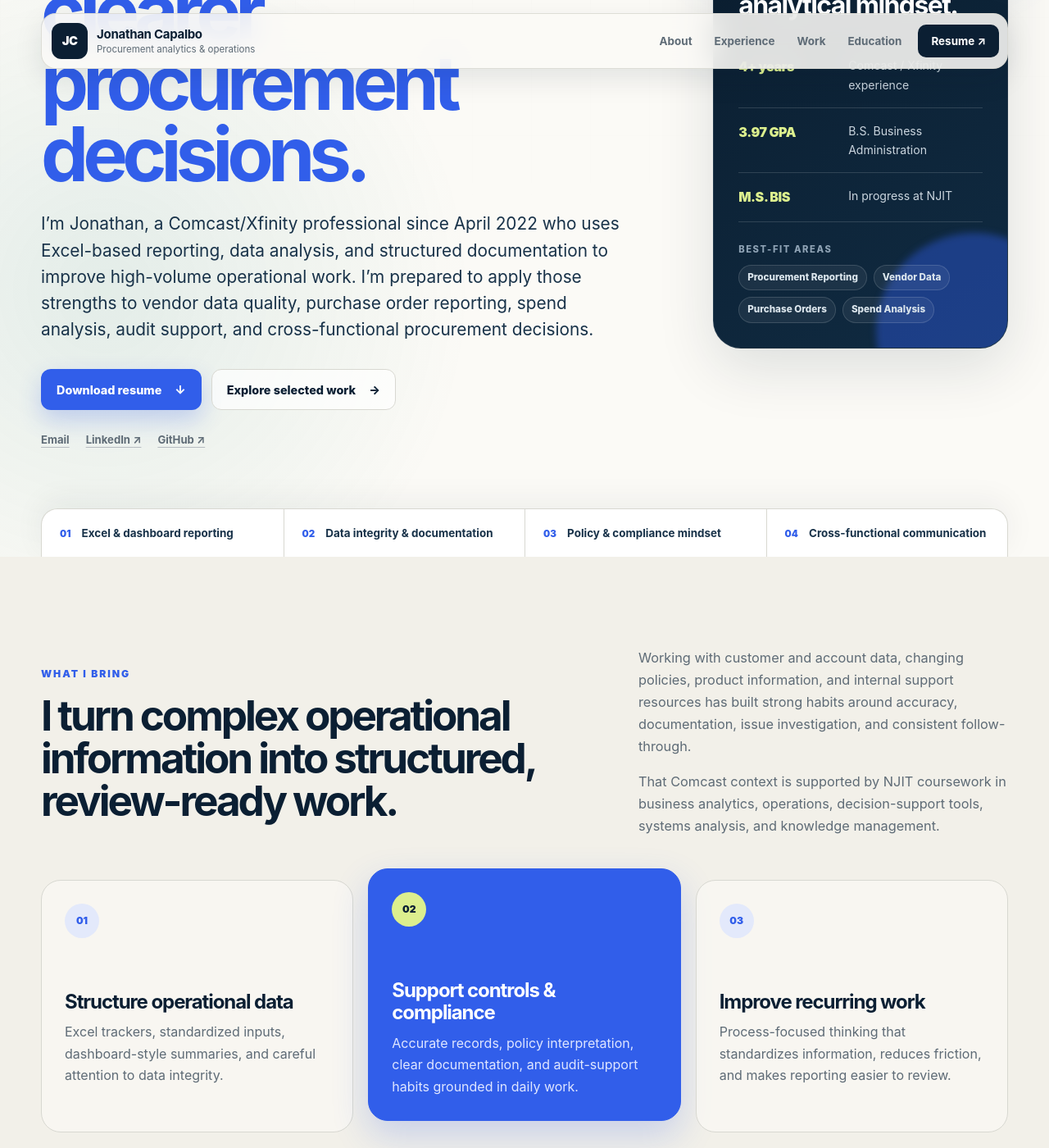
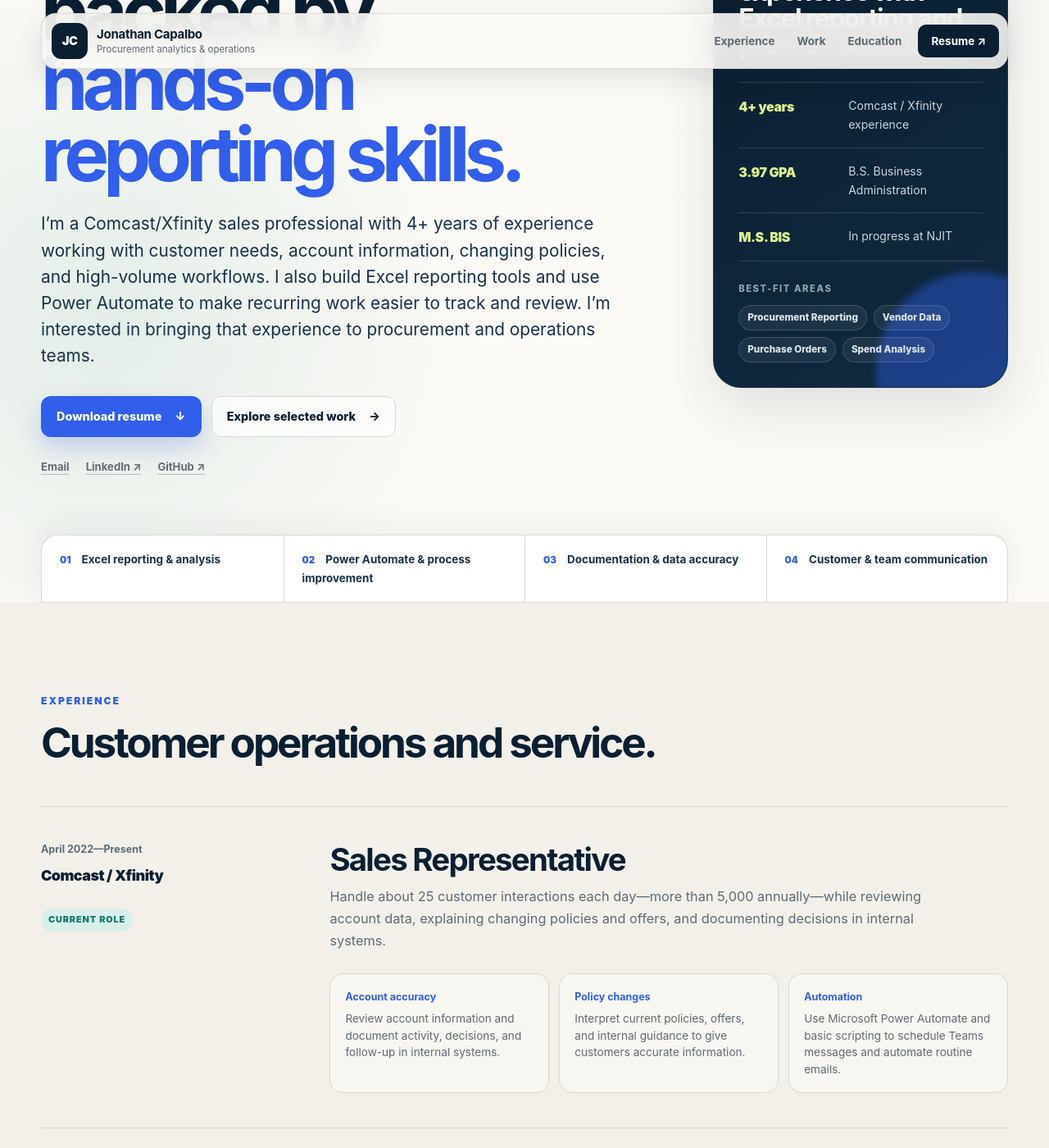
Before and after one commit to jon314159/JonathanCapalbo.me, a Jekyll site: the page index.html, which Jekyll copies as it is, in a window 1280 px wide and 1400 px high, scrolled down 483 px. Shown: the whole window at 82% size. Built offline with Jekyll 4.4.1, drawn with Linux system fonts in a browser that asks for light colours; some of the changed text lies outside the part shown.

Commit message:
Simplify portfolio copy and remove repetitive content

```diff
--- a/index.html
+++ b/index.html
@@ -4,15 +4,15 @@
     <meta charset="UTF-8" />
     <meta name="viewport" content="width=device-width, initial-scale=1.0" />
     <title>Jonathan Capalbo | Procurement Analytics &amp; Operations</title>
-    <meta name="description" content="Comcast operations professional with 4+ years of Xfinity experience and strengths in Excel analytics, vendor data quality, purchase order reporting, spend analysis, and process improvement." />
+    <meta name="description" content="Comcast/Xfinity professional with 4+ years of operations experience, Excel reporting skills, Power Automate experience, and NJIT education in business analytics and information systems." />
     <meta name="theme-color" content="#0b1f33" />
     <meta property="og:title" content="Jonathan Capalbo | Procurement Analytics &amp; Operations" />
-    <meta property="og:description" content="Comcast operational knowledge translated into procurement reporting, vendor data quality, purchase order analysis, spend analysis, and clearer decisions." />
+    <meta property="og:description" content="Four years of Comcast/Xfinity operations experience, hands-on Excel reporting, process automation, and an NJIT business and information systems education." />
     <meta property="og:type" content="website" />
     <meta property="og:url" content="https://jonathancapalbo.me/" />
     <link rel="canonical" href="https://jonathancapalbo.me/" />
     <link rel="icon" href="favicon.svg" type="image/svg+xml" />
-    <link rel="stylesheet" href="assets/css/style.css?v=27" />
+    <link rel="stylesheet" href="assets/css/style.css?v=28" />
   </head>
   <body>
     <a class="skip-link" href="#main-content">Skip to content</a>
@@ -36,9 +35,9 @@
       <div class="hero-shell">
         <div class="hero-copy">
           <p class="availability"><span aria-hidden="true"></span>Targeting procurement analyst opportunities</p>
-          <p class="eyebrow">Comcast knowledge. Analytical execution.</p>
-          <h1>Bringing frontline operations into <em>clearer procurement decisions.</em></h1>
-          <p class="hero-summary">I’m Jonathan, a Comcast/Xfinity professional since April 2022 who uses Excel-based reporting, data analysis, and structured documentation to improve high-volume operational work. I’m prepared to apply those strengths to vendor data quality, purchase order reporting, spend analysis, audit support, and cross-functional procurement decisions.</p>
+          <p class="eyebrow">Comcast operations · Excel reporting · Process improvement</p>
+          <h1>Operations experience backed by <em>hands-on reporting skills.</em></h1>
+          <p class="hero-summary">I’m a Comcast/Xfinity sales professional with 4+ years of experience working with customer needs, account information, changing policies, and high-volume workflows. I also build Excel reporting tools and use Power Automate to make recurring work easier to track and review. I’m interested in bringing that experience to procurement and operations teams.</p>
 
           <div class="button-row">
             <a class="button button-primary" href="resume.pdf">Download resume <span aria-hidden="true">↓</span></a>
@@ -57,7 +56,7 @@
             <p>Recruiter quick read</p>
             <span class="card-monogram" aria-hidden="true">JC</span>
           </div>
-          <h2>Comcast operations experience with an analytical mindset.</h2>
+          <h2>Customer operations experience with Excel reporting and process automation.</h2>
           <dl class="quick-facts">
             <div><dt>4+ years</dt><dd>Comcast / Xfinity experience</dd></div>
             <div><dt>3.97 GPA</dt><dd>B.S. Business Administration</dd></div>
@@ -71,49 +70,18 @@
       </div>
 
       <div class="proof-bar" aria-label="Core strengths">
-        <p><span>01</span> Excel &amp; dashboard reporting</p>
-        <p><span>02</span> Data integrity &amp; documentation</p>
-        <p><span>03</span> Policy &amp; compliance mindset</p>
-        <p><span>04</span> Cross-functional communication</p>
+        <p><span>01</span> Excel reporting &amp; analysis</p>
+        <p><span>02</span> Power Automate &amp; process improvement</p>
+        <p><span>03</span> Documentation &amp; data accuracy</p>
+        <p><span>04</span> Customer &amp; team communication</p>
       </div>
     </header>
 
     <main id="main-content">
-      <section class="section intro-section" id="about">
-        <div class="section-heading split-heading">
-          <div>
-            <p class="eyebrow">What I bring</p>
-            <h2>I turn complex operational information into structured, review-ready work.</h2>
-          </div>
-          <div class="heading-copy">
-            <p>Working with customer and account data, changing policies, product information, and internal support resources has built strong habits around accuracy, documentation, issue investigation, and consistent follow-through.</p>
-            <p>That Comcast context is supported by NJIT coursework in business analytics, operations, decision-support tools, systems analysis, and knowledge management.</p>
-          </div>
-        </div>
-
-        <div class="value-grid">
-          <article class="value-card">
-            <span class="card-number">01</span>
-            <h3>Structure operational data</h3>
-            <p>Excel trackers, standardized inputs, dashboard-style summaries, and careful attention to data integrity.</p>
-          </article>
-          <article class="value-card featured-value">
-            <span class="card-number">02</span>
-            <h3>Support controls &amp; compliance</h3>
-            <p>Accurate records, policy interpretation, clear documentation, and audit-support habits grounded in daily work.</p>
-          </article>
-          <article class="value-card">
-            <span class="card-number">03</span>
-            <h3>Improve recurring work</h3>
-            <p>Process-focused thinking that standardizes information, reduces friction, and makes reporting easier to review.</p>
-          </article>
-        </div>
-      </section>
-
       <section class="section experience-section" id="experience">
         <div class="section-heading compact-heading">
           <p class="eyebrow">Experience</p>
-          <h2>Operational knowledge built inside Comcast / Xfinity.</h2>
+          <h2>Customer operations and service.</h2>
         </div>
 
         <div class="timeline">
@@ -125,11 +93,11 @@
             </div>
             <div class="role-content">
               <h3>Sales Representative</h3>
-              <p class="role-intro">Handle approximately 25 customer interactions daily—more than 5,000 annually—while navigating account data, internal systems, changing policies, and support resources in a high-volume environment where accurate documentation and clear decisions matter.</p>
+              <p class="role-intro">Handle about 25 customer interactions each day—more than 5,000 annually—while reviewing account data, explaining changing policies and offers, and documenting decisions in internal systems.</p>
               <ul class="signal-list">
-                <li><strong>Data integrity</strong><span>Review account information and document activity, decisions, and follow-up in internal systems.</span></li>
-                <li><strong>Policy alignment</strong><span>Interpret changing policies, offers, and internal guidance accurately and consistently.</span></li>
-                <li><strong>Cross-functional support</strong><span>Use knowledge resources and support partners to resolve questions and keep work moving.</span></li>
+                <li><strong>Account accuracy</strong><span>Review account information and document activity, decisions, and follow-up in internal systems.</span></li>
+                <li><strong>Policy changes</strong><span>Interpret current policies, offers, and internal guidance to give customers accurate information.</span></li>
+                <li><strong>Automation</strong><span>Use Microsoft Power Automate and basic scripting to schedule Teams messages and automate routine emails.</span></li>
               </ul>
             </div>
           </article>
@@ -154,24 +122,21 @@
 
       <section class="work-section" id="projects">
         <div class="section work-inner">
-          <div class="section-heading work-heading">
-            <div>
-              <p class="eyebrow">Selected work</p>
-              <h2>Evidence of how I analyze, document, and improve recurring work.</h2>
-            </div>
-            <p>Projects chosen for their relevance to procurement reporting, data integrity, policy support, and cross-functional decisions.</p>
+          <div class="section-heading compact-heading">
+            <p class="eyebrow">Selected work</p>
+            <h2>Reporting and process-improvement projects.</h2>
           </div>
 
           <article class="featured-project">
             <div class="project-copy">
               <p class="project-label">Featured project · Excel analytics &amp; reporting</p>
               <h3>Sales Performance Tracker</h3>
-              <p class="project-lede">Built an Excel tracker that standardized five recurring data categories—daily activity, product results, account notes, goals, and summary metrics—into one review-ready source. Automated routine cleanup and dashboard updates, saving an estimated 2–3 hours per week, or 100+ hours annually, while reducing duplicate entry, missing-field risk, and inconsistent reporting.</p>
+              <p class="project-lede">Built an Excel tracker that combines daily activity, product results, account notes, goals, and summary metrics in one place. Automation reduced routine cleanup and dashboard updates by an estimated 2–3 hours per week while lowering duplicate-entry and missing-field risk.</p>
 
               <div class="project-detail-grid">
                 <div><span>2–3 hours / week</span><p>Estimated reporting and cleanup time saved—100+ hours annually.</p></div>
-                <div><span>5 data categories</span><p>Standardized into one structured, review-ready workflow.</p></div>
-                <div><span>1 reliable source</span><p>Preserves history while reducing duplicate and incomplete records.</p></div>
+                <div><span>5 data categories</span><p>Combined in one consistent reporting workflow.</p></div>
+                <div><span>Fewer gaps</span><p>Reduced duplicate entries and missing fields.</p></div>
               </div>
 
               <div class="tag-row"><span>Excel analytics</span><span>Dashboard reporting</span><span>Data integrity</span><span>Process improvement</span></div>
@@ -195,7 +160,6 @@
               <p class="project-label">Business &amp; cost analysis</p>
               <h3>Sales &amp; Strategy Analysis</h3>
               <p>Analyzed seven years of sales, market share, costs, profit, cash flow, and product strategy to identify trends and recommend next steps.</p>
-              <div class="project-proof"><span>Demonstrates</span><strong>Trend, cost &amp; financial analysis</strong></div>
               <div class="tag-row"><span>Data analysis</span><span>Market trends</span><span>Cost review</span></div>
             </article>
 
@@ -204,7 +168,6 @@
               <p class="project-label">Process support</p>
               <h3>Knowledge Management &amp; Documentation</h3>
               <p>Created ServiceNow support content and proposed a structured author, review, approval, and retrieval workflow for internal information.</p>
-              <div class="project-proof"><span>Demonstrates</span><strong>Governance-minded documentation &amp; process design</strong></div>
               <div class="tag-row"><span>ServiceNow</span><span>Microsoft 365</span><span>Knowledge governance</span></div>
             </article>
           </div>
@@ -212,26 +175,23 @@
       </section>
 
       <section class="section skills-section" id="skills">
-        <div class="section-heading split-heading">
-          <div>
-            <p class="eyebrow">Capabilities</p>
-            <h2>A practical toolkit for procurement reporting and operations.</h2>
-          </div>
-          <p class="heading-copy">A mix of Comcast operational context, analytical skills, and dependable execution—positioned for vendor data, purchase order, spend analysis, inventory, policy, and audit-support work.</p>
+        <div class="section-heading compact-heading">
+          <p class="eyebrow">Skills</p>
+          <h2>Tools I use in day-to-day work and projects.</h2>
         </div>
 
         <div class="skill-groups">
           <article>
             <p class="skill-index">01 / Data &amp; reporting</p>
-            <div class="skill-list"><span>Excel analytics</span><span>Dashboard-style reporting</span><span>Power BI-style reporting concepts</span><span>Vendor data quality</span><span>Purchase order reporting</span><span>Spend analysis</span><span>Exception reporting</span><span>Data integrity</span><span>Tableau exposure</span><span>SQL exposure</span></div>
+            <div class="skill-list"><span>Excel analysis</span><span>Trackers &amp; dashboards</span><span>Data validation</span><span>Trend &amp; cost analysis</span><span>Tableau exposure</span><span>SQL exposure</span></div>
           </article>
           <article>
-            <p class="skill-index">02 / Process &amp; governance</p>
-            <div class="skill-list"><span>Process improvement</span><span>Microsoft Power Automate</span><span>Gap-analysis mindset</span><span>Policy interpretation</span><span>Audit-support documentation</span><span>Compliance-minded records</span><span>ServiceNow knowledge work</span></div>
+            <p class="skill-index">02 / Automation &amp; process</p>
+            <div class="skill-list"><span>Microsoft Power Automate</span><span>Basic scripting</span><span>Process improvement</span><span>Documentation</span><span>Policy interpretation</span><span>ServiceNow</span></div>
           </article>
           <article>
             <p class="skill-index">03 / Operations &amp; communication</p>
-            <div class="skill-list"><span>Comcast / Xfinity operations</span><span>Account &amp; workflow review</span><span>Cross-functional communication</span><span>Stakeholder-ready summaries</span><span>High-volume prioritization</span></div>
+            <div class="skill-list"><span>Customer operations</span><span>Account &amp; workflow review</span><span>Cross-functional communication</span><span>High-volume prioritization</span><span>Clear written summaries</span></div>
           </article>
         </div>
       </section>
@@ -239,8 +199,7 @@
       <section class="section education-section" id="education">
         <div class="education-intro">
           <p class="eyebrow">Education</p>
-          <h2>Business analysis. Systems thinking. Procurement-ready foundation.</h2>
-          <p>NJIT coursework connects business decisions with data, operations, systems, process governance, and practical execution.</p>
+          <h2>NJIT education in business, analytics, and information systems.</h2>
         </div>
 
         <div class="education-stack">
@@ -275,8 +234,8 @@
       <section class="contact-section" id="contact">
         <div class="contact-copy">
           <p class="eyebrow">Let’s connect</p>
-          <h2>Looking for an analyst who understands Comcast operations and structured reporting?</h2>
-          <p>I’m interested in procurement roles where data analysis, accurate documentation, process improvement, and cross-functional communication support better decisions.</p>
+          <h2>Interested in working together?</h2>
+          <p>I’m pursuing procurement and operations roles where accurate reporting, clear documentation, and process improvement support better decisions.</p>
         </div>
         <div class="contact-actions">
           <a class="button contact-primary" href="mailto:jonathancapalbo1@gmail.com">jonathancapalbo1@gmail.com <span aria-hidden="true">→</span></a>
@@ -290,7 +249,7 @@
     </main>
 
     <footer>
-      <p><strong>Jonathan Capalbo</strong><span>Procurement analytics · Reporting · Process improvement</span></p>
+      <p><strong>Jonathan Capalbo</strong><span>Operations · Reporting · Process improvement</span></p>
       <p>© 2026 Jonathan Capalbo.</p>
     </footer>
   </body>
```
Also changed, not shown: other parts of index.html (+0 -1 lines).
